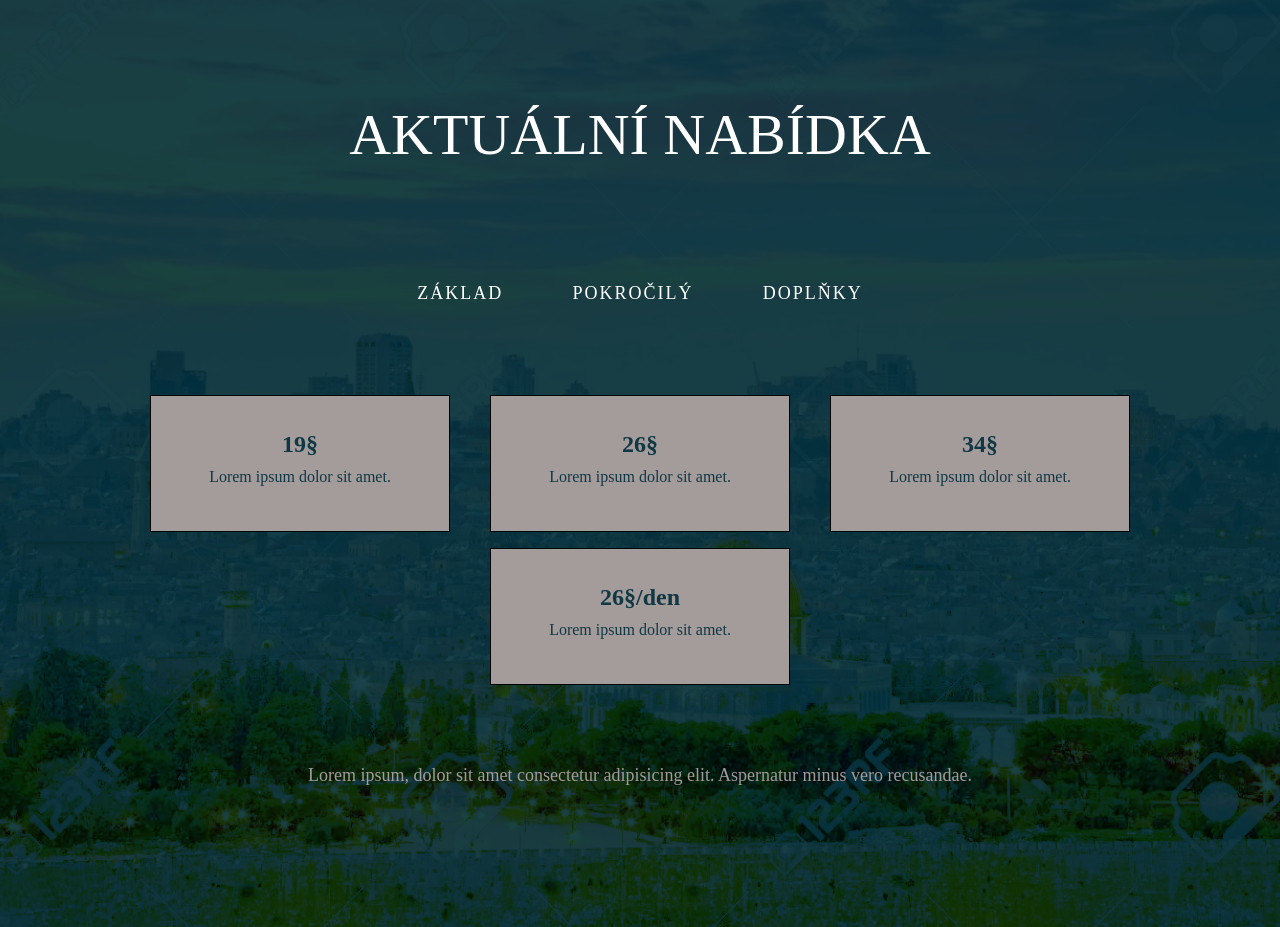
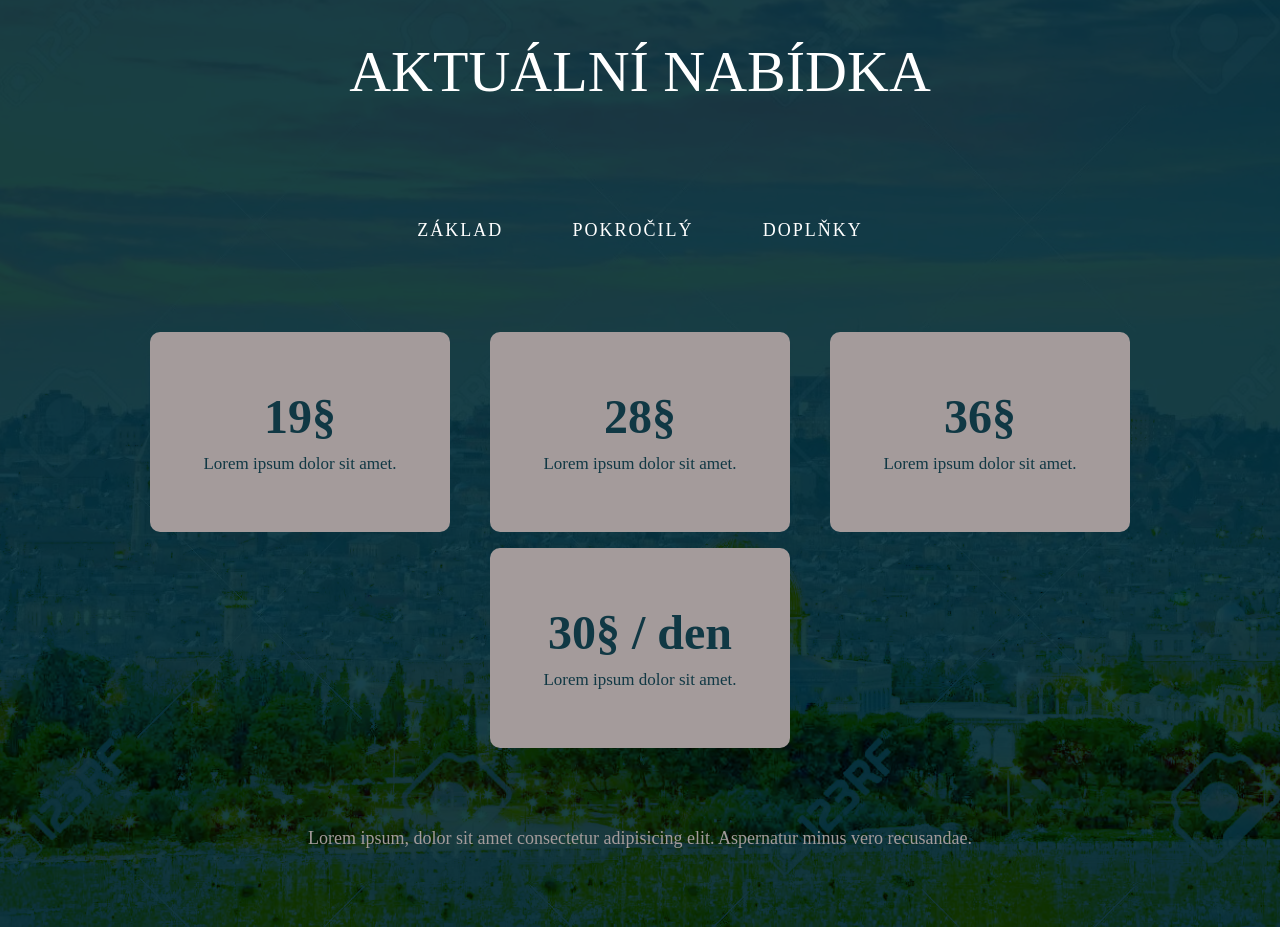
Before and after one commit to JanecekJiri1/coding-page, a React (Create React App) app: page / in a window 1280 px wide. Shown: the part 2940-3867 px from the top of the page. Built offline with nearby package versions, Linux system fonts and the light colour scheme.

Commit message:
add sectionThreeBox and hover

```diff
--- a/src/main/components/sectionThree/SectionThree.jsx
+++ b/src/main/components/sectionThree/SectionThree.jsx
@@ -1,4 +1,5 @@
 import React from "react";
+import SectionThreeBoxs from "./SectionThreeBoxs";
 import "./sectionThree.style.css";
 
 function SectionThree(props) {
@@ -6,29 +7,8 @@ function SectionThree(props) {
     <div className="sectionThree">
       <h2 className="click-away--title sectionThree-title">Aktuální nabídka</h2>
       {/* <div className="sectionThree--concept"> */}
-      <ul className="sectionThree--concept--top">
-        <li>Základ</li>
-        <li>Pokročilý</li>
-        <li>Doplňky</li>
-      </ul>
-      <div className="sectionThree--concept--boxs">
-        <div className="sectionThree--box">
-          <h2>19§</h2>
-          <p>Lorem ipsum dolor sit amet.</p>
-        </div>
-        <div className="sectionThree--box">
-          <h2>26§</h2>
-          <p>Lorem ipsum dolor sit amet.</p>
-        </div>
-        <div className="sectionThree--box">
-          <h2>34§</h2>
-          <p>Lorem ipsum dolor sit amet.</p>
-        </div>
-        <div className="sectionThree--box">
-          <h2>26§/den</h2>
-          <p>Lorem ipsum dolor sit amet.</p>
-        </div>
-      </div>
+      <SectionThreeBoxs />
+
       <p className="sectionThree--concept--text">Lorem ipsum, dolor sit amet consectetur adipisicing elit. Aspernatur minus vero recusandae.</p>
     </div>
     // </div>
--- /dev/null
+++ b/src/main/components/sectionThree/SectionThreeBoxs.jsx
@@ -0,0 +1,125 @@
+import React from "react";
+import "./sectionThreeBoxs.style.css";
+function SectionThreeBoxs(props) {
+  return (
+    <div>
+      <ul className="sectionThree--concept--top">
+        <li>Základ</li>
+        <li>Pokročilý</li>
+        <li>Doplňky</li>
+      </ul>
+
+      <div className="sectionThree--concept--boxs active">
+        <div className="sectionThree--box">
+          <div className="sectionThree--box--inner">
+            <div className="sectionThree--box--front">
+              <h3>19§</h3>
+              <p>Lorem ipsum dolor sit amet.</p>
+            </div>
+            <div className="sectionThree--box--back">
+              <h3>Základní nejlevnější</h3>
+              <p>
+                Lorem ipsum dolor sit amet, consectetur adipisicing elit. Repudiandae quod debitis hic, minima quisquam voluptatibus, sint animi
+                tempore cupiditate dolorum inventore voluptate laborum. Quo, aperiam. Perspiciatis, nisi? Distinctio, voluptatum esse?
+              </p>
+            </div>
+          </div>
+        </div>
+
+        <div className="sectionThree--box">
+          <div className="sectionThree--box--inner">
+            <div className="sectionThree--box--front">
+              <h3>28§</h3>
+              <p>Lorem ipsum dolor sit amet.</p>
+            </div>
+            <div className="sectionThree--box--back">
+              <h3>Základní pokročilý</h3>
+              <p>Lorem ipsum dolor sit amet consectetur, adipisicing elit. Adipisci praesentium rerum</p>
+            </div>
+          </div>
+        </div>
+        <div className="sectionThree--box">
+          <div className="sectionThree--box--inner">
+            <div className="sectionThree--box--front">
+              <h3>36§</h3>
+              <p>Lorem ipsum dolor sit amet.</p>
+            </div>
+            <div className="sectionThree--box--back">
+              <h3>Základní středně pokročilý</h3>
+              <p>
+                Lorem ipsum dolor sit amet consectetur, adipisicing elit. Adipisci praesentium rerum Lorem ipsum dolor sit amet consectetur,
+                adipisicing elit.
+              </p>
+            </div>
+          </div>
+        </div>
+
+        <div className="sectionThree--box">
+          <div className="sectionThree--box--inner">
+            <div className="sectionThree--box--front">
+              <h3>30§ / den</h3>
+              <p>Lorem ipsum dolor sit amet.</p>
+            </div>
+            <div className="sectionThree--box--back">
+              <h3>Celodenní procvičováni</h3>
+              <p>
+                Lorem ipsum dolor sit amet consectetur adipisicing elit. Adipisci repellendus voluptate nam cupiditate odit nisi at magni, illo neque
+                perferendis minus suscipit quis minima?
+              </p>
+            </div>
+          </div>
+        </div>
+      </div>
+
+      <div className="sectionThree--concept--boxs ">
+        <div className="sectionThree--box">
+          <div className="sectionThree--box--inner">
+            <div className="sectionThree--box--front">
+              <h3>19§</h3>
+              <p>Lorem ipsum dolor sit amet.</p>
+            </div>
+            <div className="sectionThree--box--back">
+              <h3>some text</h3>
+            </div>
+          </div>
+        </div>
+        <div className="sectionThree--box">
+          <div className="sectionThree--box--inner">
+            <div className="sectionThree--box--front">
+              <h3>19§</h3>
+              <p>Lorem ipsum dolor sit amet.</p>
+            </div>
+            <div className="sectionThree--box--back">
+              <h3>some text</h3>
+            </div>
+          </div>
+        </div>
+        <div className="sectionThree--box">
+          <div className="sectionThree--box--inner">
+            <div className="sectionThree--box--front">
+              <h3>19§</h3>
+              <p>Lorem ipsum dolor sit amet.</p>
+            </div>
+            <div className="sectionThree--box--back">
+              <h3>some text</h3>
+            </div>
+          </div>
+        </div>
+
+        <div className="sectionThree--box">
+          <div className="sectionThree--box--inner">
+            <div className="sectionThree--box--front">
+              <h3>19§</h3>
+              <p>Lorem ipsum dolor sit amet.</p>
+            </div>
+            <div className="sectionThree--box--back">
+              <h3>some text</h3>
+            </div>
+          </div>
+        </div>
+      </div>
+    </div>
+  );
+}
+
+export default SectionThreeBoxs;
--- a/src/main/components/sectionThree/sectionThree.style.css
+++ b/src/main/components/sectionThree/sectionThree.style.css
@@ -16,65 +16,6 @@
   margin: 2rem 0;
 }
 
-/* .sectionThree--concept {
-  display: flex;
-  flex-direction: column;
-} */
-.sectionThree--concept--top {
-  width: 500px;
-
-  display: flex;
-  justify-content: space-around;
-  align-items: center;
-  gap: 15px;
-  list-style: none;
-  margin: 4.5rem auto 0 auto;
-}
-
-.sectionThree--concept--top li {
-  display: flex;
-  align-items: center;
-  padding: 10px 15px;
-  border: 1px solid rgba(0, 0, 0, 0);
-  cursor: pointer;
-  font-weight: normal;
-  font-size: 18px;
-  text-transform: uppercase;
-  letter-spacing: 2px;
-}
-.sectionThree--concept--top li:hover {
-  border: 1px solid black;
-  color: black;
-  background-color: rgb(199, 32, 199);
-}
-
-.sectionThree--concept--boxs {
-  display: flex;
-  flex-wrap: wrap;
-  justify-content: center;
-
-  margin: 4.5rem;
-}
-
-.sectionThree--box {
-  background-color: rgb(164, 155, 155);
-  border: 1px solid black;
-  color: rgba(0, 46, 59, 0.9);
-  min-width: 300px;
-  display: flex;
-  flex-direction: column;
-  justify-content: center;
-  margin: 0.5rem 1.25rem;
-  padding: 35px 25px 45px;
-  cursor: pointer;
-}
-.sectionThree--box:hover {
-  filter: brightness(125%);
-}
-.sectionThree--box p {
-  margin-top: 10px;
-}
-
 /* ***** bottom text *********** */
 
 .sectionThree--concept--text {
--- /dev/null
+++ b/src/main/components/sectionThree/sectionThreeBoxs.style.css
@@ -0,0 +1,97 @@
+.sectionThree--concept--top {
+  width: 500px;
+  display: flex;
+  justify-content: space-around;
+  align-items: center;
+  gap: 15px;
+  list-style: none;
+  margin: 4.5rem auto 0 auto;
+}
+
+.sectionThree--concept--top li {
+  display: flex;
+  align-items: center;
+  padding: 10px 15px;
+  border: 1px solid rgba(0, 0, 0, 0);
+  cursor: pointer;
+  font-weight: normal;
+  font-size: 18px;
+  text-transform: uppercase;
+  letter-spacing: 2px;
+}
+.sectionThree--concept--top li:hover {
+  border: 1px solid black;
+  color: black;
+  background-color: rgb(199, 32, 199);
+}
+
+/* ********** BOXS */
+.sectionThree--concept--boxs {
+  display: none;
+}
+.active {
+  display: flex;
+  flex-wrap: wrap;
+  justify-content: center;
+
+  margin: 4.5rem;
+}
+
+/* BOXS on screan */
+.sectionThree--box {
+  color: rgba(0, 46, 59, 0.9);
+  margin: 0.5rem 1.25rem;
+  width: 300px;
+  height: 200px;
+  perspective: 1000px;
+}
+
+.sectionThree--box--inner {
+  position: relative;
+  width: 100%;
+  height: 100%;
+  text-align: center;
+  transition: transform 0.8s;
+  transform-style: preserve-3d;
+}
+
+.sectionThree--box:hover .sectionThree--box--inner {
+  transform: rotateY(180deg);
+}
+
+.sectionThree--box--front,
+.sectionThree--box--back {
+  position: absolute;
+  border-radius: 10px;
+  width: 100%;
+  height: 100%;
+  -webkit-backface-visibility: hidden;
+  backface-visibility: hidden;
+}
+
+.sectionThree--box--front {
+  display: flex;
+  flex-direction: column;
+  justify-content: center;
+  align-items: center;
+  background-color: rgb(164, 155, 155);
+}
+
+.sectionThree--box--back {
+  background-color: #555;
+  color: white;
+  transform: rotateY(180deg);
+}
+
+.sectionThree--box h3 {
+  padding: 10px 5px 5px;
+  font-size: 48px;
+}
+.sectionThree--box--back h3 {
+  font-size: 28px;
+}
+
+.sectionThree--box p {
+  padding: 5px 5px 10px;
+  font-size: 17px;
+}
```
